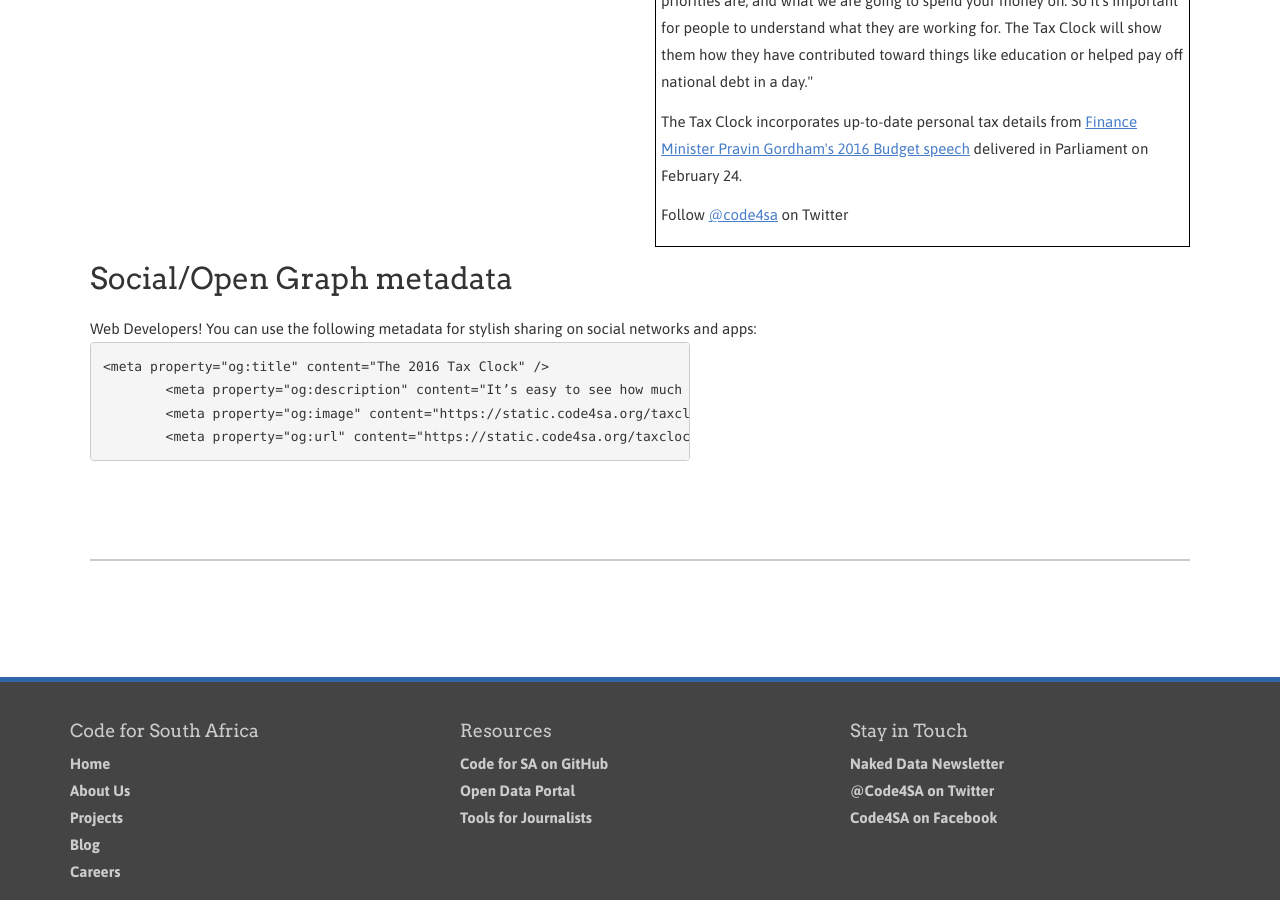
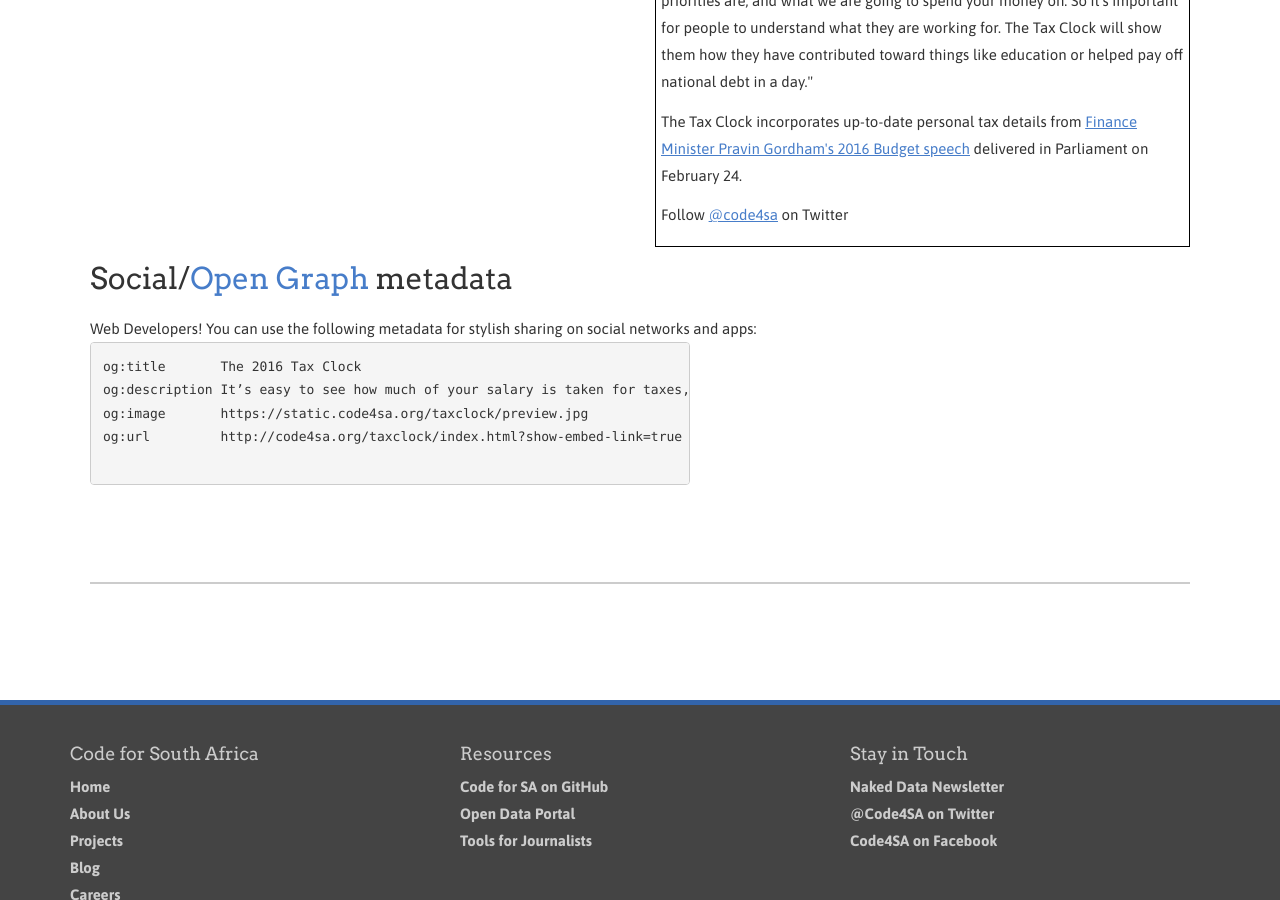
Before and after one commit to Code4SA/old-code4sa.github.io, a Jekyll site: the page built from _posts/2016-03-7-embeddable-tax-clock.md, in a window 1280 px wide and 900 px high, scrolled down 1452 px. Built offline with Jekyll 4.4.1, drawn with Linux system fonts in a browser that asks for light colours; comment, search, counter and statistics services are not loaded.

Commit message:
Improve open graph section to avoid non-techies confusion

```diff
--- a/_posts/2016-03-7-embeddable-tax-clock.md
+++ b/_posts/2016-03-7-embeddable-tax-clock.md
@@ -47,12 +47,14 @@
   </div>
   <div class="">
     <div class="col-xs-12 col-md-12">
-      <h2>Social/Open Graph metadata</h2>
+      <h2>Social/<a href="http://ogp.me/">Open Graph</a> metadata</h2>
       Web Developers! You can use the following metadata for stylish sharing on social networks and apps:
-      <pre>&lt;meta property=&quot;og:title&quot; content=&quot;The 2016 Tax Clock&quot; /&gt;
-        &lt;meta property=&quot;og:description&quot; content=&quot;It’s easy to see how much of your salary is taken for taxes, but do you know how many hours are allocated to those deductions? Enter your salary to see how your tax money is being spent.&quot; /&gt;
-        &lt;meta property=&quot;og:image&quot; content=&quot;https://static.code4sa.org/taxclock/preview.jpg&quot; /&gt;
-        &lt;meta property=&quot;og:url&quot; content=&quot;https://static.code4sa.org/taxclock/index.html?show-embed-link=true&quot; /&gt;</pre>
+      <pre>
+og:title       The 2016 Tax Clock
+og:description It’s easy to see how much of your salary is taken for taxes, but do you know how many hours are allocated to those deductions? Enter your salary to see how your tax money is being spent.
+og:image       https://static.code4sa.org/taxclock/preview.jpg
+og:url         http://code4sa.org/taxclock/index.html?show-embed-link=true
+      </pre>
     </div>
   </div>
 </div>
```
